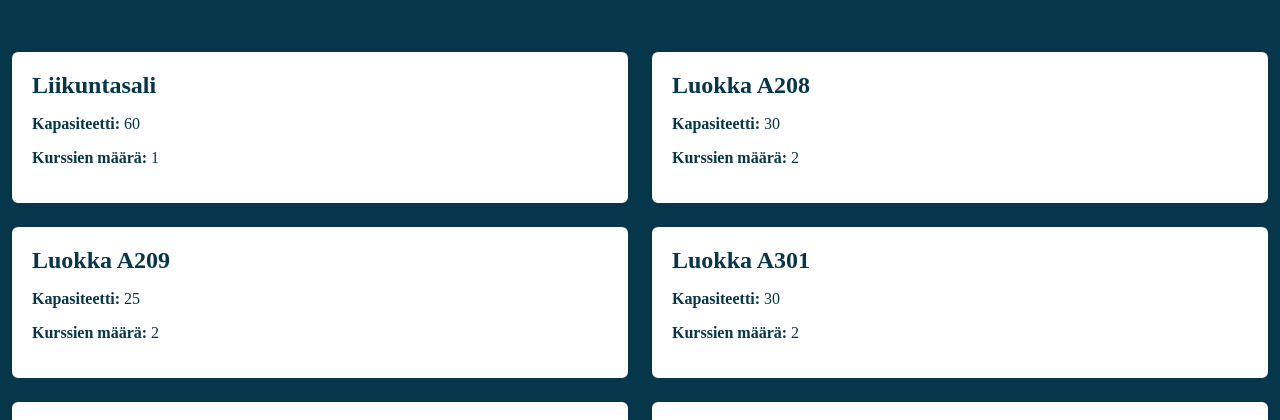
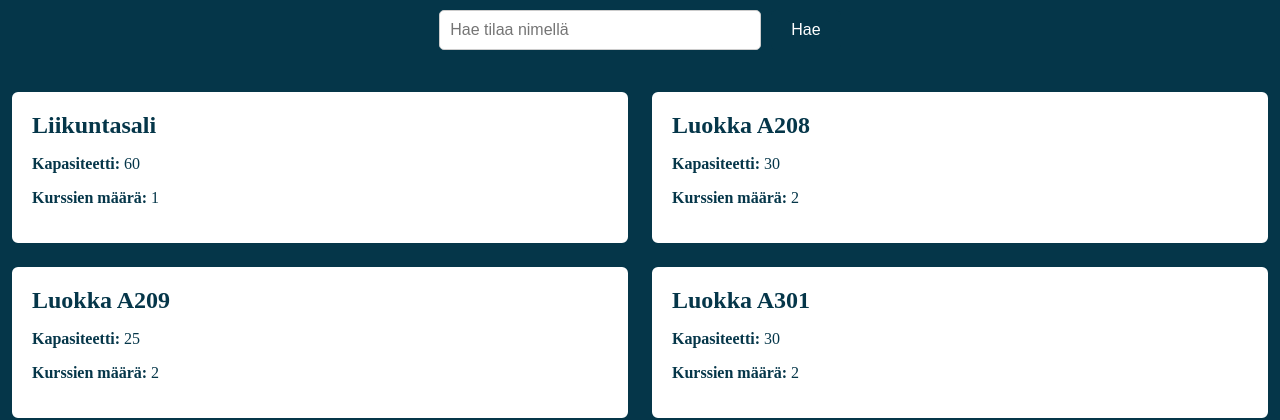
Before and after one commit to Autsku/Projekti, a PHP site: page /tilat.php in a window 1280 px wide. Shown: the part 100-520 px from the top of the page. Run offline with PHP 8.4, Linux system fonts and the light colour scheme; data comes from the database, SQL or seed files in the repository.

Commit message:
Tilat sivun muutoksia sekä muutoksia scc sään

```diff
--- a/Projekti/Koodi/Styles/styles.css
+++ b/Projekti/Koodi/Styles/styles.css
@@ -448,3 +448,37 @@ table, th, td {
         grid-template-columns: 1fr;
     }
 }
+
+.search-container {
+    display: flex;
+    justify-content: center; /* keskitetään vaakasuunnassa */
+    margin-bottom: 30px;
+}
+
+.search-container form {
+    display: flex;
+    gap: 10px;
+}
+
+.search-container input[type="text"] {
+    padding: 10px;
+    width: 300px;
+    border-radius: 5px;
+    border: 1px solid #ccc;
+    font-size: 16px;
+}
+
+.search-container button {
+    padding: 10px 20px;
+    border-radius: 5px;
+    border: none;
+    background-color: rgb(5, 54, 73);
+    color: white;
+    cursor: pointer;
+    font-size: 16px;
+    transition: background-color 0.3s ease;
+}
+
+.search-container button:hover {
+    background-color: rgb(0, 40, 60);
+}
--- a/Projekti/Koodi/tilat.php
+++ b/Projekti/Koodi/tilat.php
@@ -1,18 +1,31 @@
 <?php
 include 'yhteys.php';
 
-// Haetaan kaikki tilat
+// Hae hakusana
+$search = isset($_GET['search']) ? trim($_GET['search']) : '';
+
+// Valmistellaan SQL-lause
+if ($search !== '') {
+    $sql = "SELECT Tunnus, Nimi, Kapasiteetti
+            FROM tilat
+            WHERE Nimi LIKE ?
+            ORDER BY Nimi";
+    $stmt = $yhteys->prepare($sql);
+    $stmt->execute(['%' . $search . '%']);
+} else {
     $sql = "SELECT Tunnus, Nimi, Kapasiteetti FROM tilat ORDER BY Nimi";
     $stmt = $yhteys->query($sql);
+}
+
 $tilat = $stmt->fetchAll(PDO::FETCH_ASSOC);
 ?>
 
 <!DOCTYPE html>
 <html lang="fi">
 <head>
-    <link rel="stylesheet" href="Styles/styles.css">
     <meta charset="UTF-8" />
     <meta name="viewport" content="width=device-width, initial-scale=1.0" />
+    <link rel="stylesheet" href="Styles/styles.css">
     <title>Tilat</title>
 </head>
 <body>
@@ -28,6 +41,15 @@ $tilat = $stmt->fetchAll(PDO::FETCH_ASSOC);
 </div>
 
 <div class="content">
+    <!-- Hakupalkki -->
+    <div class="search-container">
+        <form method="GET">
+            <input type="text" name="search" placeholder="Hae tilaa nimellä"
+                   value="<?= htmlspecialchars($search) ?>">
+            <button type="submit">Hae</button>
+        </form>
+    </div>
+
     <div class="tilat-container">
         <?php foreach ($tilat as $tila): ?>
             <?php
@@ -41,8 +63,6 @@ $tilat = $stmt->fetchAll(PDO::FETCH_ASSOC);
             $stmt2 = $yhteys->prepare($sql2);
             $stmt2->execute([$tila['Tunnus']]);
             $kurssit = $stmt2->fetchAll(PDO::FETCH_ASSOC);
-
-                // Lasketaan kurssien määrä
             $kurssien_maara = count($kurssit);
             ?>
 
@@ -51,7 +71,7 @@ $tilat = $stmt->fetchAll(PDO::FETCH_ASSOC);
                 <p><strong>Kapasiteetti:</strong> <?= htmlspecialchars($tila['Kapasiteetti']) ?></p>
                 <p><strong>Kurssien määrä:</strong> <?= $kurssien_maara ?></p>
 
-                    <div class="tila-tiedot" id="tila_<?= $tila['Tunnus'] ?>">
+                <div class="tila-tiedot" id="tila_<?= $tila['Tunnus'] ?>" style="display:none;">
                     <?php if (empty($kurssit)): ?>
                         <p><em>Ei kursseja tässä tilassa.</em></p>
                     <?php else: ?>
@@ -65,8 +85,7 @@ $tilat = $stmt->fetchAll(PDO::FETCH_ASSOC);
                             </tr>
                             <?php foreach ($kurssit as $kurssi): ?>
                                 <?php
-                                    $sql3 = "SELECT COUNT(*) AS osallistujia FROM kurssikirjautuminen WHERE Kurssi = ?";
-                                    $stmt3 = $yhteys->prepare($sql3);
+                                $stmt3 = $yhteys->prepare("SELECT COUNT(*) AS osallistujia FROM kurssikirjautuminen WHERE Kurssi = ?");
                                 $stmt3->execute([$kurssi['Tunnus']]);
                                 $osallistujat = $stmt3->fetch(PDO::FETCH_ASSOC)['osallistujia'];
                                 $varoitus = $osallistujat > $tila['Kapasiteetti'];
@@ -94,24 +113,16 @@ $tilat = $stmt->fetchAll(PDO::FETCH_ASSOC);
 
 <script>
 function toggleTila(tilaId) {
-            let all = document.querySelectorAll('.tila-tiedot');
-            all.forEach(function(t) {
-                if (t.id !== tilaId) {
-                    t.style.display = 'none';
-                }
+    document.querySelectorAll('.tila-tiedot').forEach(t => {
+        if (t.id !== tilaId) t.style.display = 'none';
     });
-            let target = document.getElementById(tilaId);
-            if (target) {
-                target.style.display = (target.style.display === 'block') ? 'none' : 'block';
-            }
+    const target = document.getElementById(tilaId);
+    if (target) target.style.display = (target.style.display === 'block') ? 'none' : 'block';
 }
 
-        // Piilota jos klikataan muualle
-        document.addEventListener('click', function(e) {
+document.addEventListener('click', e => {
     if (!e.target.closest('.tila-box')) {
-                document.querySelectorAll('.tila-tiedot').forEach(function(t) {
-                    t.style.display = 'none';
-                });
+        document.querySelectorAll('.tila-tiedot').forEach(t => t.style.display = 'none');
     }
 });
 </script>
```
Lines whose indentation alone changed are shown as unchanged.
